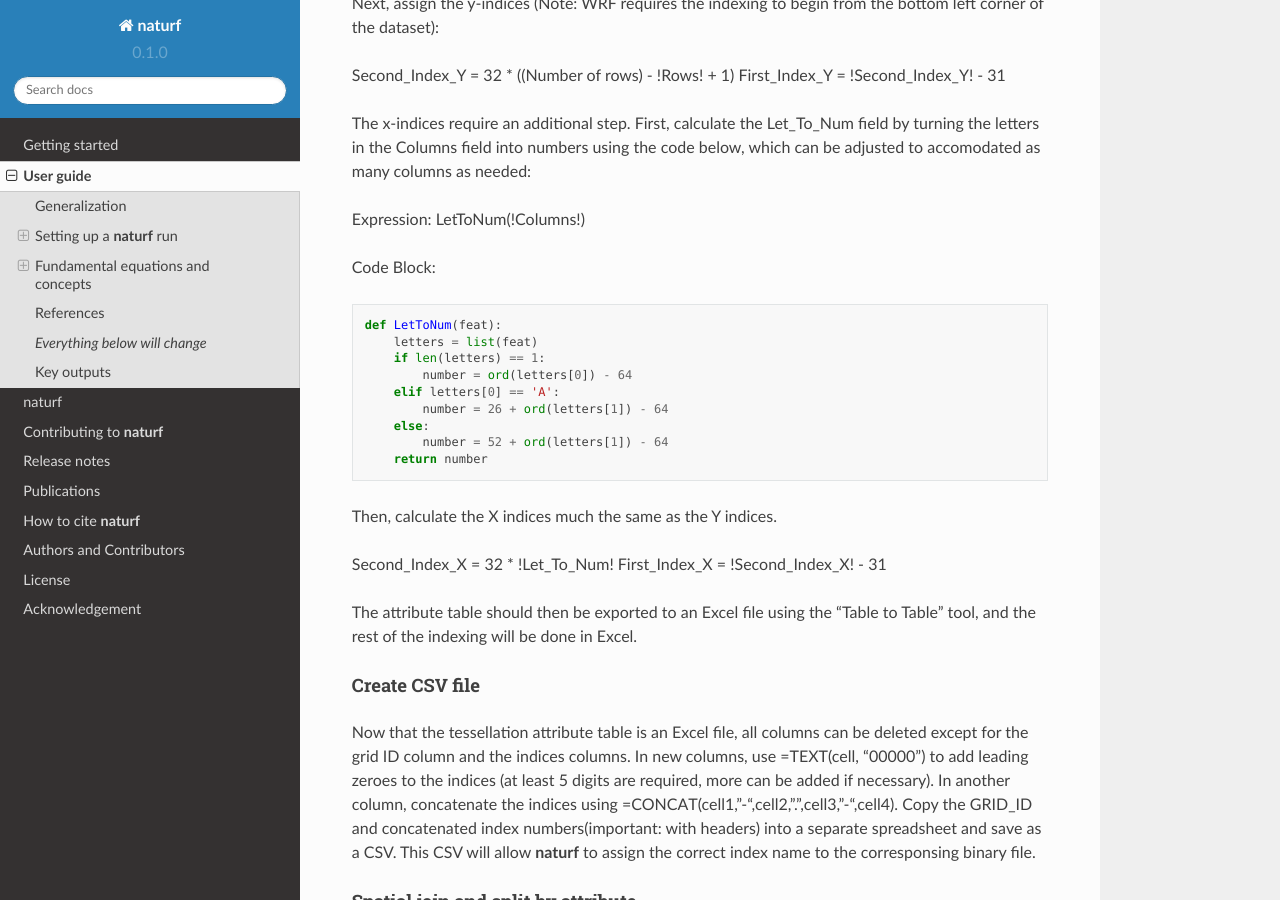
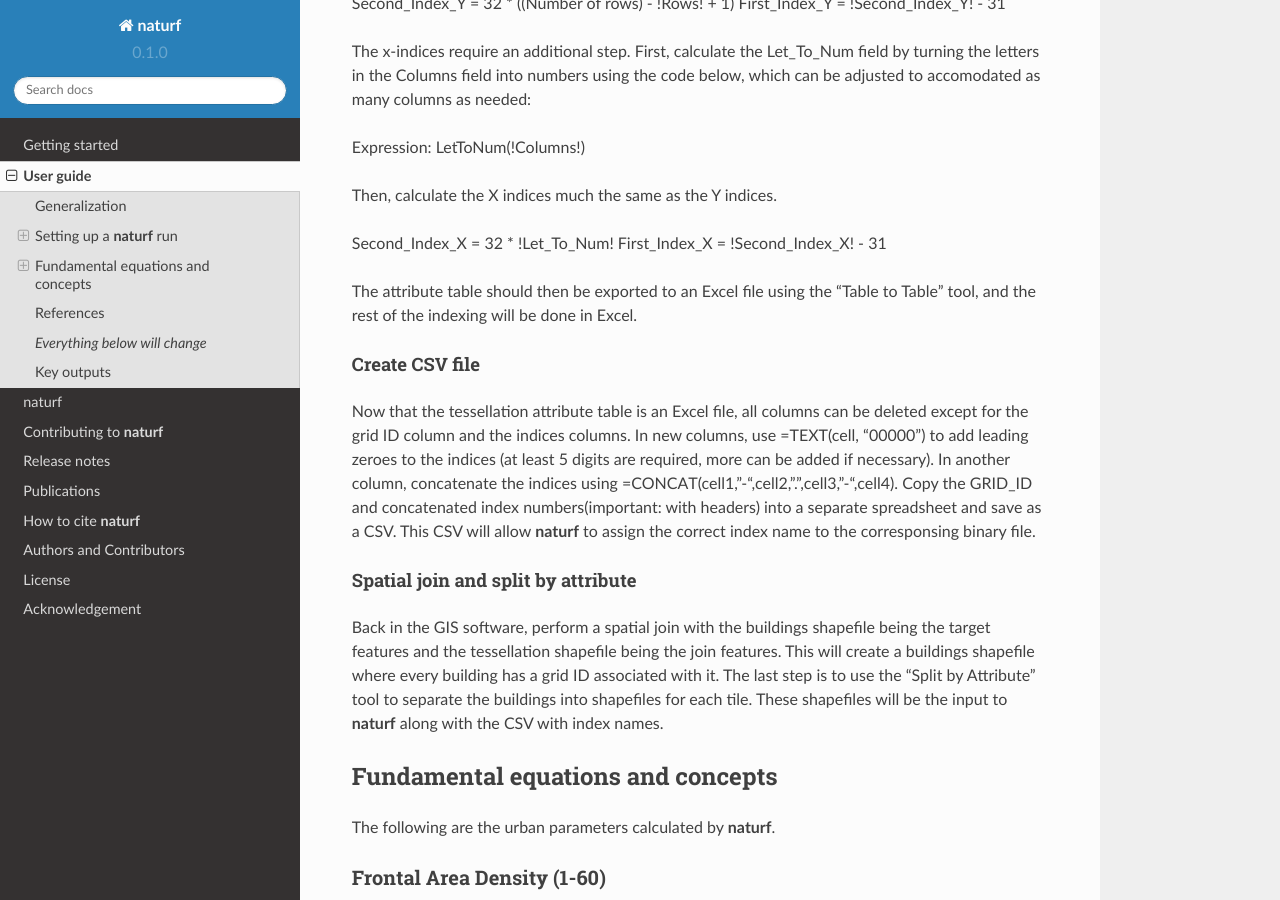
Before and after one commit to IMMM-SFA/naturf, a Sphinx documentation site: the page built from docs/source/user_guide.rst, in a window 1280 px wide and 900 px high, scrolled down 1458 px. Built offline with Sphinx 7.4.7 and the Read the Docs theme 2.0.0, drawn with Linux system fonts in a browser that asks for light colours; formulas are drawn with MathJax 3; some of the changed lines change nothing that is shown; some of the changed text lies outside the part shown.

Commit message:
fix code block

```diff
--- a/docs/source/user_guide.rst
+++ b/docs/source/user_guide.rst
@@ -1,9 +1,6 @@
 ===============
 User guide
 ===============
-
-When $a \\ne 0$, there are two solutions to $(ax^2 + bx + c = 0)$ and they are
-$$ x = {-b \pm \sqrt{b^2-4ac} \over 2a} $$
 
 Generalization
 --------------
@@ -54,7 +51,7 @@
 Expression:
 LetToNum(!Columns!)
 
-Code Block::
+.. Code Block:: python
 
   def LetToNum(feat):
       letters = list(feat)
```
